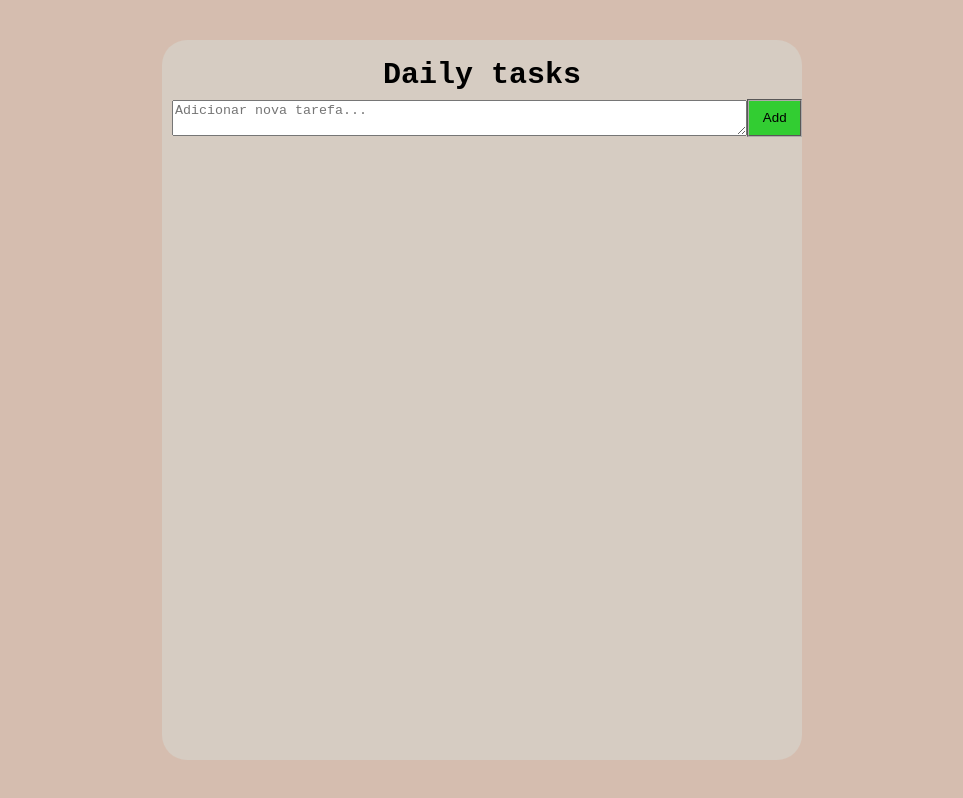
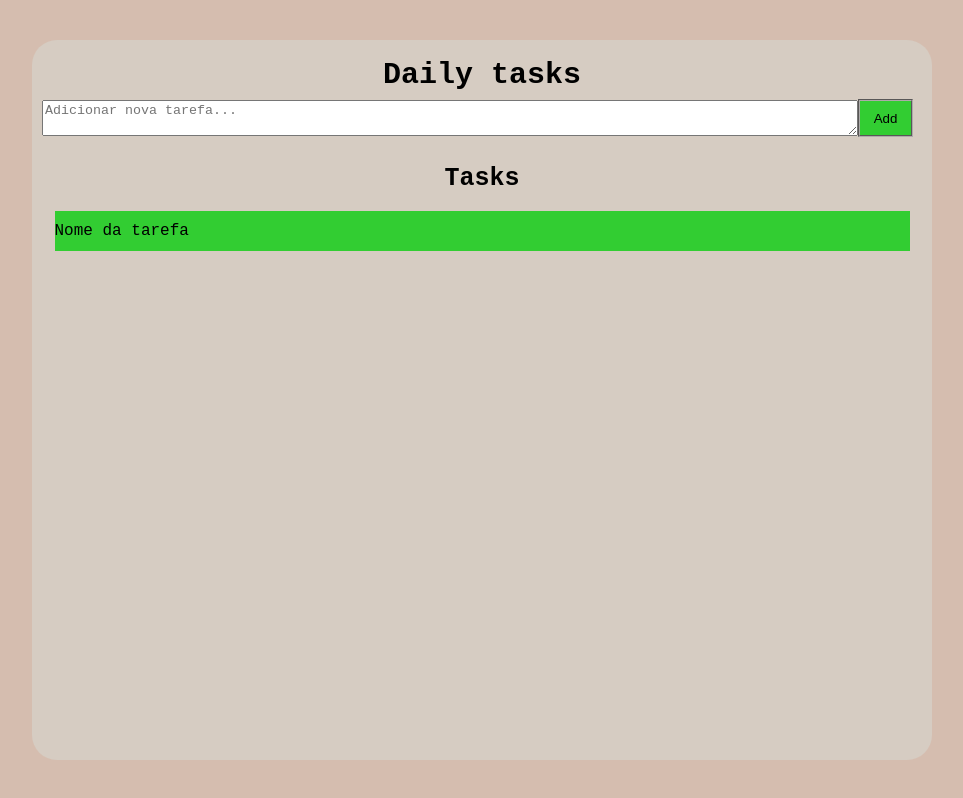
Before and after one commit to carlos-asantos/Projects, a plain HTML site: page checklist w js/index.html in a window 1280 px wide. Shown: the whole page, without its empty margins (158-1121 px from the left). Drawn offline with Linux system fonts and the light colour scheme.

Commit message:
Implement task addition functionality and enhance styling for task management interface

```diff
--- a/checklist w js/index.html
+++ b/checklist w js/index.html
@@ -12,7 +12,11 @@
         <h1>Daily tasks</h1>
         <div class="addTaskBar">
             <textarea name="addTask" id="addTask" placeholder="Adicionar nova tarefa..."></textarea>
-            <button class="addTaskButton" onClick="">Add</button>
+            <button class="addTaskButton" onClick=pegarNomeDaTask()>Add</button>
+        </div>
+        <div class="tasksList">
+            <h2>Tasks</h2>
+            <div class="task"><p>Nome da tarefa</p></div>
         </div>
     </div>
     <script src="script.js"></script>
--- a/checklist w js/script.js
+++ b/checklist w js/script.js
@@ -0,0 +1,10 @@
+function pegarNomeDaTask() {
+    let nomeDaTask = document.querySelector('textarea').value;
+    console.log(nomeDaTask);
+    limparCampo()
+}
+
+function limparCampo() {
+    campo = document.querySelector('textarea');
+    campo.value = '';
+}
--- a/checklist w js/style.css
+++ b/checklist w js/style.css
@@ -18,11 +18,16 @@ body {
 .app {
     justify-content: center;
     background-color: #D6CCC2;
-    width: 50%;
-    min-width: 476px;
+    width: 340px;
     height: 90%;
     border-radius: 25px;
     text-align: center;
+    @media screen and (min-width: 700px) {
+        width: 600px;
+    };
+    @media screen and (min-width: 1200px) {
+        width: 900px;
+    };
 }
 
 h1 {
@@ -31,23 +36,48 @@ h1 {
     font-size: 30px;
 }
 
+h2 {
+    font-weight: 700;
+    margin-top:20px;
+    font-size: 25px;
+}
 .addTaskBar {
     display: flex;
     flex-direction: row;
+    align-items: center;
+
+}
+
+.tasksList {
+    display: flex;
+    align-items: center;
+    flex-direction: column;
+    width: 100%;
+    height: 90%;
+    border-radius: 25px;
+}
+
+.task {
+    display: flex;
+    flex-direction: row;
+    background-color: #32CD32;
+    width: 95%;
+    margin: 20px;
+    height: 40px;
     align-items: center;
 }
 
 textarea {
     width: 90%;
-    margin-top:10px;
-    margin-bottom: 10px;
-    margin-left: 10px;
+    margin: 10px 0px 10px 10px;
+
 }
 
 button {
     width: 55px;
-    height:37.3px;
+    height:37.2px;
     background-color: #32CD32;
     border-style: groove;
     border-color: rgb(173, 170, 170);
+    margin-right: 10px;
 }
```
